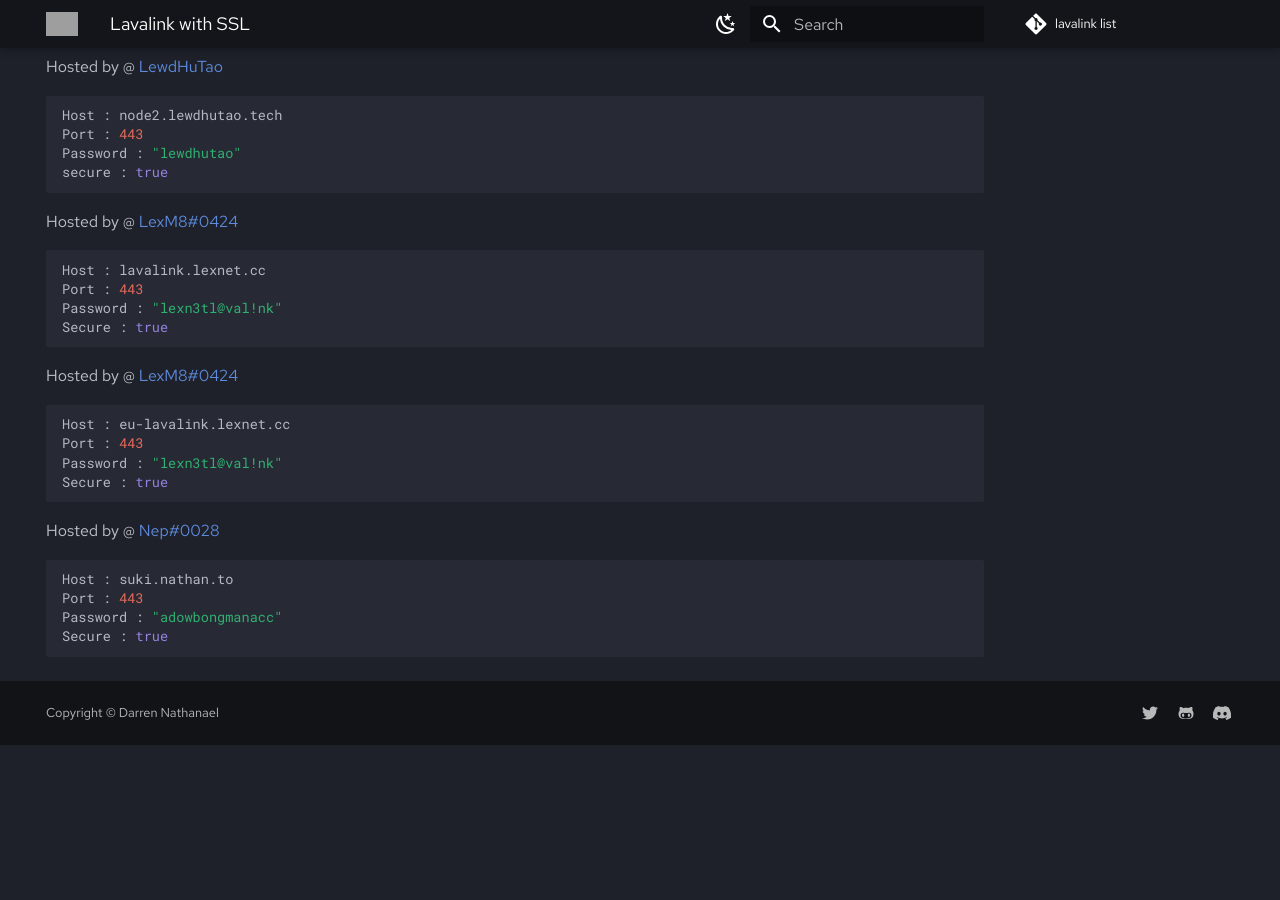
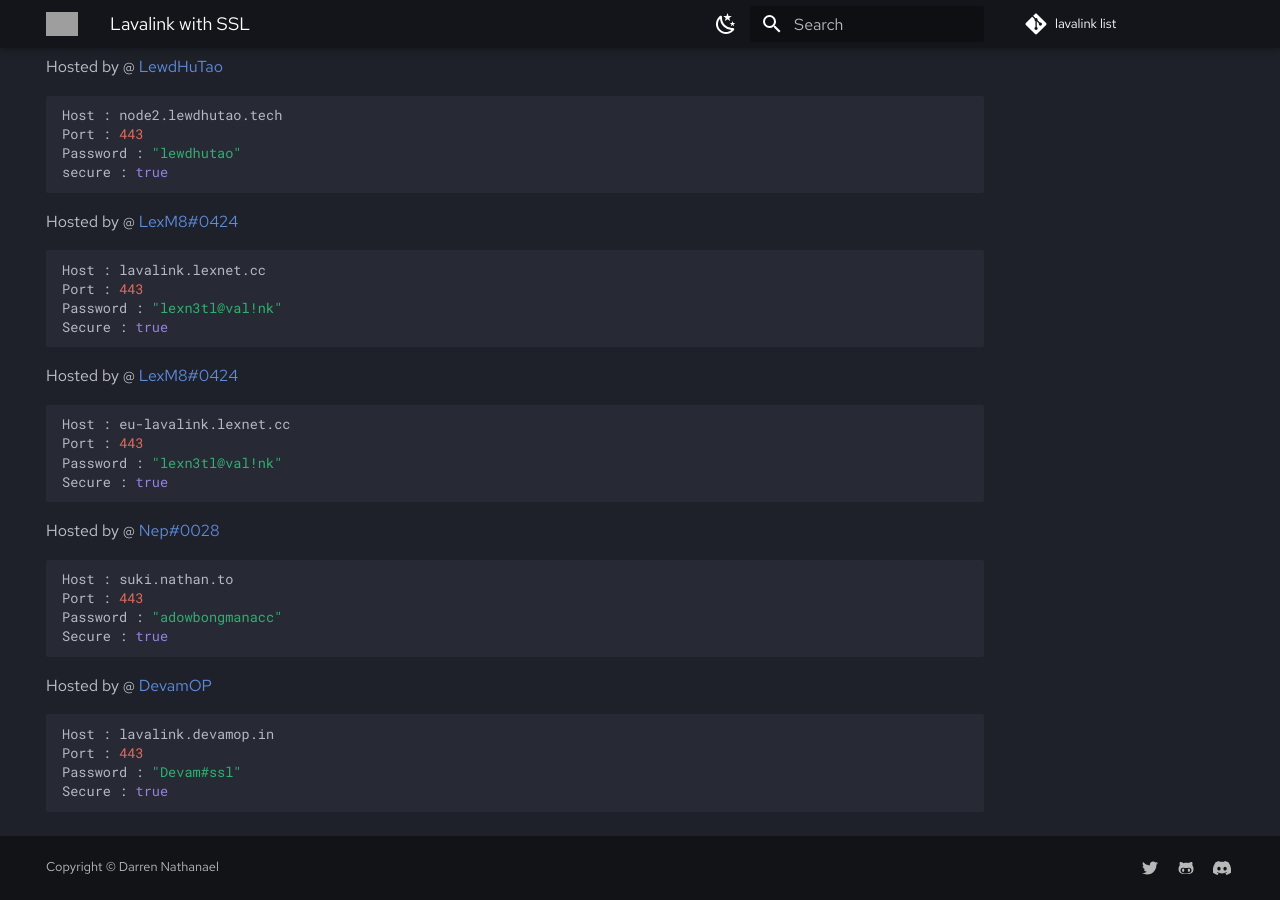
Before and after one commit to DarrenOfficial/lavalink-list, an MkDocs documentation site: the page built from docs/SSL/lavalink-with-ssl.md, in a window 1280 px wide and 900 px high, scrolled down 1102 px. Built offline with MkDocs 1.6.1 and Material for MkDocs 9.7.7, drawn with Linux system fonts in a browser that asks for light colours; comment, search, counter and statistics services are not loaded; before the commit the page ends 1847 px from its top, so only the background shows below that; grey boxes are pictures that could not be loaded.

Commit message:
Update lavalink-with-ssl.md

````diff
--- a/docs/SSL/lavalink-with-ssl.md
+++ b/docs/SSL/lavalink-with-ssl.md
@@ -86,3 +86,11 @@ Port : 443
 Password : "adowbongmanacc"
 Secure : true
 ```
+
+Hosted by @ [DevamOP](https://bit.ly/m/devam)
+```bash
+Host : lavalink.devamop.in
+Port : 443
+Password : "Devam#ssl"
+Secure : true
+```
````
